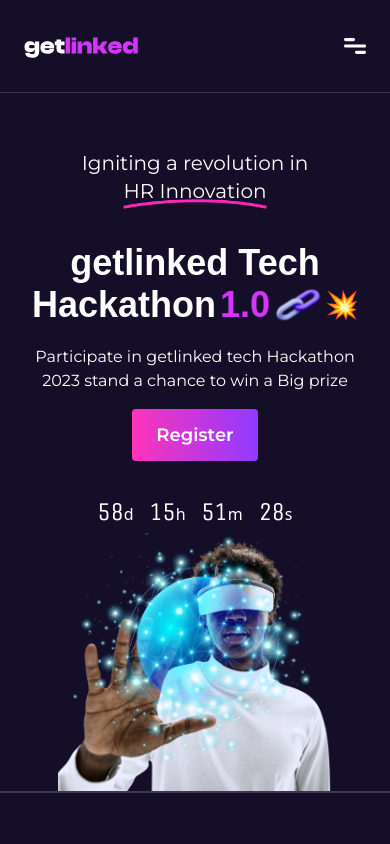
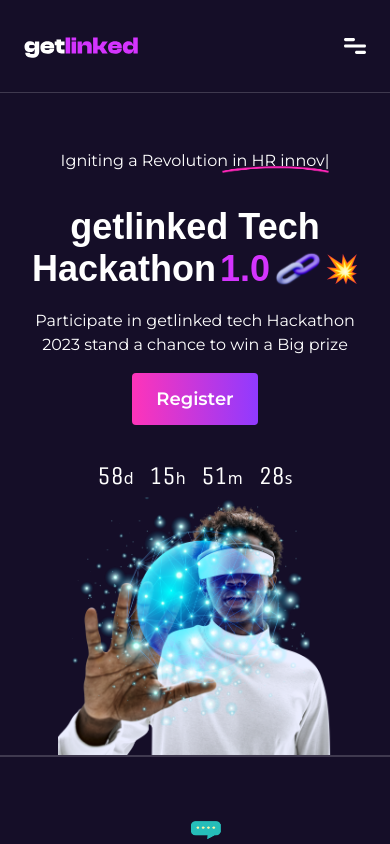
Before and after one commit to SageKyle/getlinked, a React (Vite) app: page / in a window 390 px wide. Shown: the top 844 px of the page. Built offline with nearby package versions, Linux system fonts and the light colour scheme; a web font is replaced by a local one.

Commit message:
home: added typewriter effect to welcome text

```diff
--- a/package.json
+++ b/package.json
@@ -13,7 +13,8 @@
     "framer-motion": "^10.16.4",
     "react": "^18.2.0",
     "react-dom": "^18.2.0",
-    "react-router-dom": "^6.16.0"
+    "react-router-dom": "^6.16.0",
+    "typed.js": "^2.0.16"
   },
   "devDependencies": {
     "@types/react": "^18.2.15",
--- a/src/components/Hero.jsx
+++ b/src/components/Hero.jsx
@@ -2,9 +2,9 @@
 import FireIcon from '../assets/icons/fire.svg'
 // import LightbulbIcon from '../assets/icons/lightbulb.svg'
 import PurpleLine from '../assets/icons/purple-underline.png'
-// import TitleImage from '../assets/images/getlinked-title.png'
 import HeroImage from '../assets/images/hackathon-guy.png'
 import useCountdownTimer from '../hooks/useCountdown'
+import TypewriterEffect from '../utils/TypewritterEffect'
 import PrimaryBtn from './PrimaryBtn'
 
 export default function Hero() {
@@ -13,17 +13,17 @@
 
 	return (
 		<article className="w-full flex flex-col items-center justify-end gap-4 lg:items-end lg:justify-end pt-6 h-auto lg:h-[calc(100vh-8rem)] border-b-2 border-primary-border relative">
-			<h2 className="w-4/5 text-center text-xl mx-auto lg:w-fit lg:mr-10 mb-auto mt-8 lg:text-3xl lg:ml-auto">
-				Igniting a revolution in{' '}
-				<span className="inline-block relative">
-					HR Innovation
-					<img
-						src={PurpleLine}
-						aria-hidden
-						className="inline-block absolute right-0 left-0 -bottom-1 "
-						alt=""
-					/>
-				</span>
+			<h2 className=" text-center text-base mx-auto w-fit h-5 lg:h-10 lg:mr-10 mb-auto mt-8 lg:text-3xl lg:ml-auto relative">
+				<TypewriterEffect
+					textToDisplay={'Igniting a Revolution in HR innovation'}
+				/>
+
+				<img
+					src={PurpleLine}
+					aria-hidden
+					className="inline-block absolute w-[40%] right-0 left-auto -bottom-1 "
+					alt=""
+				/>
 			</h2>
 			<section className="w-full h-auto px-6 mt-6 pb-0 lg:h-[90%] flex flex-col items-end justify-end lg:justify-center lg:grid lg:grid-cols-[auto_45%] lg:pb-0 lg:px-10">
 				<div className="w-full h-auto lg:h-full">
--- /dev/null
+++ b/src/utils/TypewritterEffect.jsx
@@ -0,0 +1,23 @@
+import { useEffect, useRef } from 'react'
+import Typed from 'typed.js'
+
+export default function TypewriterEffect({ textToDisplay }) {
+	const displayedText = useRef(null)
+
+	useEffect(() => {
+		const typed = new Typed(displayedText.current, {
+			strings: [textToDisplay],
+			startDelay: 300,
+			typeSpeed: 80,
+			backSpeed: 100,
+			backDelay: 1800,
+			smartBackspace: true,
+			loop: true,
+		})
+
+		return () => {
+			typed.destroy()
+		}
+	}, [textToDisplay])
+	return <span ref={displayedText}></span>
+}
```
Also changed, not shown: 1 other file (tests, documents, lock files or other folders).
